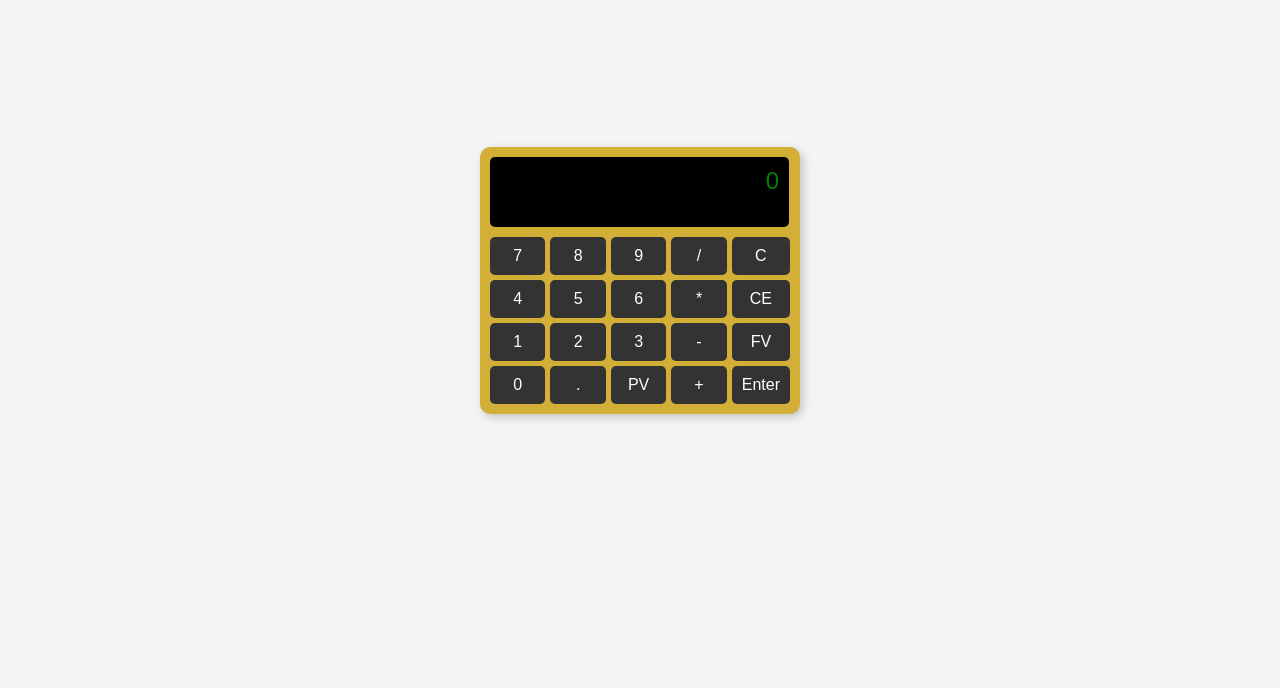
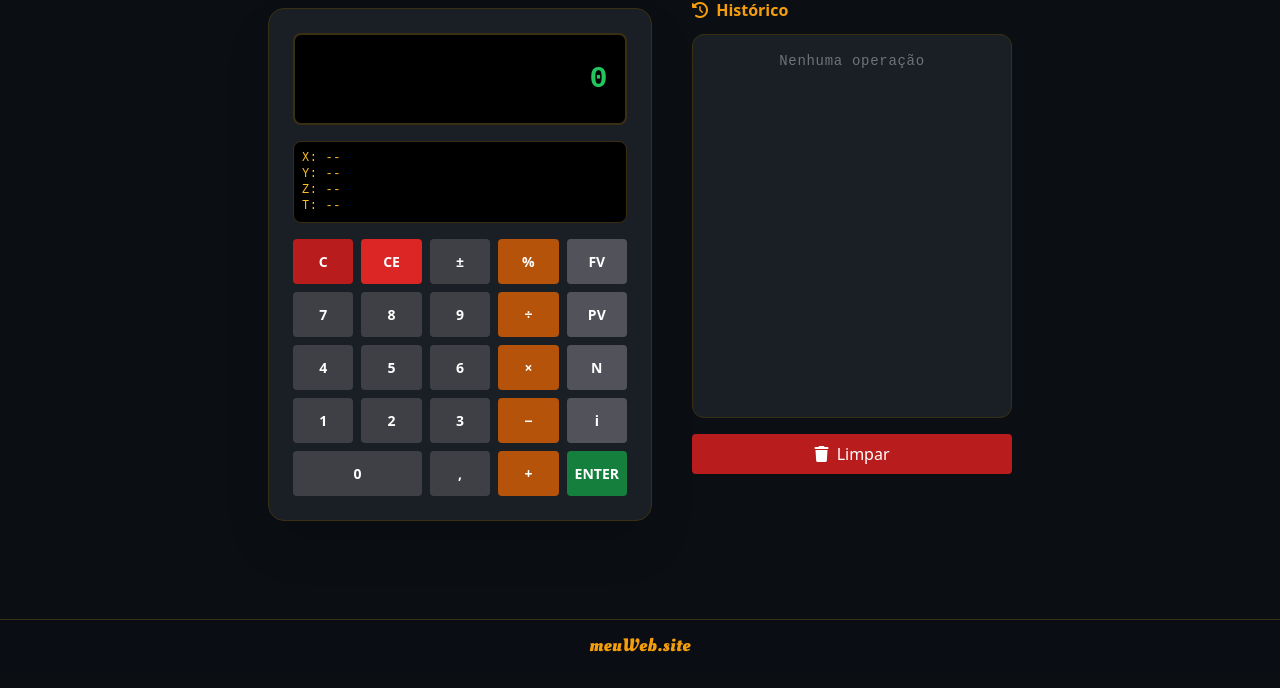
Before and after one commit to meuWeb-site/hp12c, a plain HTML site: page index.html in a window 1280 px wide. Shown: the part 128-816 px from the top of the page. Drawn offline with nearby package versions, Linux system fonts and the light colour scheme.

Commit message:
:heavy_plus_sign: Hp12c CM: v1.0

```diff
--- a/index.html
+++ b/index.html
@@ -1,147 +1,271 @@
 <!DOCTYPE html>
 <html lang="pt-BR">
+
 <head>
     <meta charset="UTF-8">
     <meta name="viewport" content="width=device-width, initial-scale=1.0">
-    <title>HP 12C Clone</title>
+    <title>HP-12C Clone</title>
+    <link rel="icon" type="image/x-icon" href="./favicon.ico">
+
+    <script src="https://cdn.tailwindcss.com"></script>
+    <link rel="stylesheet" href="https://cdnjs.cloudflare.com/ajax/libs/font-awesome/6.4.0/css/all.min.css">
+    <link rel="preconnect" href="https://fonts.googleapis.com">
+    <link rel="preconnect" href="https://fonts.gstatic.com" crossorigin>
+    <link href="https://fonts.googleapis.com/css2?family=Oleo+Script:wght@400;700&display=swap" rel="stylesheet">
+
     <style>
         body {
-            font-family: Arial, sans-serif;
-            display: flex;
-            justify-content: center;
-            align-items: center;
-            height: 100vh;
-            background-color: #f4f4f4;
+            background-color: #0b0f14;
+            transition: background-color 0.3s;
         }
-        .calculator {
-            width: 300px;
-            background: #d4af37;
-            padding: 10px;
-            border-radius: 10px;
-            box-shadow: 3px 3px 10px rgba(0, 0, 0, 0.2);
+
+        body.light-mode {
+            background-color: #f1f5f9;
         }
-        .display {
-            width: 93%;
-            height: 50px;
-            background: black;
-            color: green;
-            text-align: right;
-            padding: 10px;
-            font-size: 1.5em;
-            border-radius: 5px;
+
+        .display-text {
+            font-family: "Courier New", monospace;
+            letter-spacing: 0.05em;
         }
-        .buttons {
-            display: grid;
-            grid-template-columns: repeat(5, 1fr);
-            gap: 5px;
-            margin-top: 10px;
+
+        .button-hp {
+            font-weight: 600;
+            font-size: 0.875rem;
+            transition: all 0.15s ease;
         }
-        button {
-            padding: 10px;
-            font-size: 1em;
-            border: none;
-            cursor: pointer;
-            border-radius: 5px;
-            background: #333;
-            color: white;
-        }
-        button:hover {
-            background: #555;
+
+        .button-hp:active {
+            transform: scale(0.95);
         }
     </style>
 </head>
+
 <body>
-    <div class="calculator">
-        <div class="display" id="display">0</div>
-        <div class="buttons">
-            <button onclick="addToDisplay('7')">7</button>
-            <button onclick="addToDisplay('8')">8</button>
-            <button onclick="addToDisplay('9')">9</button>
-            <button onclick="performOperation('/')">/</button>
-            <button onclick="clearDisplay()">C</button>
-            <button onclick="addToDisplay('4')">4</button>
-            <button onclick="addToDisplay('5')">5</button>
-            <button onclick="addToDisplay('6')">6</button>
-            <button onclick="performOperation('*')">*</button>
-            <button onclick="clearEntry()">CE</button>
-            <button onclick="addToDisplay('1')">1</button>
-            <button onclick="addToDisplay('2')">2</button>
-            <button onclick="addToDisplay('3')">3</button>
-            <button onclick="performOperation('-')">-</button>
-            <button>FV</button>
-            <button onclick="addToDisplay('0')">0</button>
-            <button onclick="addToDisplay('.')">.</button>
-            <button>PV</button>
-            <button onclick="performOperation('+')">+</button>
-            <button onclick="pushToStack()">Enter</button>
+    <div class="min-h-screen flex items-center justify-center gap-10 p-6 pb-24">
+
+        <!-- CALCULADORA -->
+        <div>
+
+            <!-- HEADER -->
+            <div class="flex justify-between items-center mb-4">
+                <h1 class="text-xl font-bold text-amber-500">HP-12C</h1>
+                <button onclick="toggleTheme()" class="p-2 rounded bg-amber-600 hover:bg-amber-700">
+                    <i class="fas fa-adjust text-black"></i>
+                </button>
+            </div>
+
+            <!-- CORPO -->
+            <div class="bg-[#1a1f26] p-6 rounded-2xl shadow-2xl w-96 border border-[#3a2f12]">
+
+                <!-- DISPLAY -->
+                <div class="bg-black border-2 border-[#3a2f12] rounded-lg p-4 mb-4">
+                    <div id="display"
+                        class="display-text text-green-500 text-3xl text-right font-bold h-14 flex items-center justify-end">
+                        0
+                    </div>
+                </div>
+
+                <!-- STACK -->
+                <div class="bg-black border border-[#3a2f12] rounded-lg p-2 mb-4 text-xs text-amber-400 display-text">
+                    <div id="stackDisplay"></div>
+                </div>
+
+                <!-- TECLADO -->
+                <div class="grid grid-cols-5 gap-2">
+
+                    <button onclick="clearAll()" class="button-hp bg-red-700 text-white rounded py-3">C</button>
+                    <button onclick="clearEntry()" class="button-hp bg-red-600 text-white rounded py-3">CE</button>
+                    <button onclick="toggleSign()" class="button-hp bg-zinc-700 text-white rounded py-3">±</button>
+                    <button onclick="performOperation('%')"
+                        class="button-hp bg-amber-700 text-white rounded py-3">%</button>
+                    <button class="button-hp bg-zinc-600 text-white rounded py-3">FV</button>
+
+                    <button onclick="addDigit('7')" class="button-hp bg-zinc-700 text-white rounded py-3">7</button>
+                    <button onclick="addDigit('8')" class="button-hp bg-zinc-700 text-white rounded py-3">8</button>
+                    <button onclick="addDigit('9')" class="button-hp bg-zinc-700 text-white rounded py-3">9</button>
+                    <button onclick="performOperation('/')"
+                        class="button-hp bg-amber-700 text-white rounded py-3">÷</button>
+                    <button class="button-hp bg-zinc-600 text-white rounded py-3">PV</button>
+
+                    <button onclick="addDigit('4')" class="button-hp bg-zinc-700 text-white rounded py-3">4</button>
+                    <button onclick="addDigit('5')" class="button-hp bg-zinc-700 text-white rounded py-3">5</button>
+                    <button onclick="addDigit('6')" class="button-hp bg-zinc-700 text-white rounded py-3">6</button>
+                    <button onclick="performOperation('*')"
+                        class="button-hp bg-amber-700 text-white rounded py-3">×</button>
+                    <button class="button-hp bg-zinc-600 text-white rounded py-3">N</button>
+
+                    <button onclick="addDigit('1')" class="button-hp bg-zinc-700 text-white rounded py-3">1</button>
+                    <button onclick="addDigit('2')" class="button-hp bg-zinc-700 text-white rounded py-3">2</button>
+                    <button onclick="addDigit('3')" class="button-hp bg-zinc-700 text-white rounded py-3">3</button>
+                    <button onclick="performOperation('-')"
+                        class="button-hp bg-amber-700 text-white rounded py-3">−</button>
+                    <button class="button-hp bg-zinc-600 text-white rounded py-3">i</button>
+
+                    <button onclick="addDigit('0')"
+                        class="button-hp col-span-2 bg-zinc-700 text-white rounded py-3">0</button>
+                    <button onclick="addDecimal()" class="button-hp bg-zinc-700 text-white rounded py-3">,</button>
+                    <button onclick="performOperation('+')"
+                        class="button-hp bg-amber-700 text-white rounded py-3">+</button>
+                    <button onclick="enter()"
+                        class="button-hp bg-green-700 text-white rounded py-3 font-bold">ENTER</button>
+
+                </div>
+            </div>
         </div>
+
+        <!-- HISTÓRICO -->
+        <div class="w-80">
+            <h2 class="text-amber-500 font-bold mb-3">
+                <i class="fas fa-history mr-1"></i> Histórico
+            </h2>
+
+            <div id="history"
+                class="bg-[#1a1f26] border border-[#3a2f12] rounded-xl p-4 h-96 overflow-y-auto text-sm display-text text-amber-400">
+                <p class="text-zinc-500 text-center">Nenhuma operação</p>
+            </div>
+
+            <button onclick="clearHistory()" class="mt-4 w-full bg-red-700 hover:bg-red-800 text-white rounded py-2">
+                <i class="fas fa-trash mr-1"></i> Limpar
+            </button>
+        </div>
+
     </div>
+    <footer
+        class="fixed bottom-0 w-full py-4 text-center text-zinc-500 text-sm border-t border-[#3a2f12] bg-[#0b0f14]/90 backdrop-blur-sm">
+        <div class="flex items-center justify-center gap-3">
+            <a href="http://meuweb.site" target="_blank" rel="noopener noreferrer">
+                <span class="text-amber-500 font-bold tracking-wide"
+                    style="font-family: 'Oleo Script', cursive; font-size: large;">meuWeb.site</span>
+            </a>
+        </div>
+    </footer>
+
 
     <script>
         let stack = [];
-        let currentValue = '';
+        let currentValue = "";
+        let history = [];
 
-        function addToDisplay(value) {
-            currentValue += value;
+        function updateDisplay() {
+            document.getElementById("display").innerText =
+                currentValue || stack[stack.length - 1] || "0";
+        }
+
+        function updateStackDisplay() {
+            const labels = ["X", "Y", "Z", "T"];
+            const div = document.getElementById("stackDisplay");
+
+            div.innerHTML = labels.map((l, i) => {
+                const v = stack[stack.length - 1 - i];
+                return `${l}: ${v ?? "--"}`;
+            }).join("<br>");
+        }
+
+        function addDigit(d) {
+            currentValue += d;
             updateDisplay();
         }
 
-        function pushToStack() {
-            if (currentValue !== '') {
-                stack.push(parseFloat(currentValue));
-                currentValue = '';
+        function addDecimal() {
+            if (!currentValue.includes(".")) {
+                currentValue += ".";
                 updateDisplay();
             }
         }
 
-        function performOperation(operator) {
-            if (currentValue !== '') {
+        function enter() {
+            if (currentValue !== "") {
                 stack.push(parseFloat(currentValue));
-                currentValue = '';
+                currentValue = "";
+            } else if (stack.length) {
+                stack.push(stack[stack.length - 1]);
             }
+            updateDisplay();
+            updateStackDisplay();
+        }
+
+        function performOperation(op) {
+            if (currentValue !== "") enter();
             if (stack.length < 2) return;
-            let b = stack.pop();
-            let a = stack.pop();
-            let result;
 
-            switch (operator) {
-                case '+': result = a + b; break;
-                case '-': result = a - b; break;
-                case '*': result = a * b; break;
-                case '/': result = b !== 0 ? a / b : 'Erro'; break;
-                default: return;
+            const x = stack.pop();
+            const y = stack.pop();
+            let r;
+
+            switch (op) {
+                case "+": r = y + x; break;
+                case "-": r = y - x; break;
+                case "*": r = y * x; break;
+                case "/": r = x !== 0 ? y / x : NaN; break;
+                case "%": r = y * (x / 100); break;
             }
 
-            stack.push(result);
+            if (!isNaN(r)) {
+                stack.push(r);
+                addHistory(y, op, x, r);
+            }
+
+            updateDisplay();
+            updateStackDisplay();
+        }
+
+        function toggleSign() {
+            if (currentValue) {
+                currentValue = (-parseFloat(currentValue)).toString();
+                updateDisplay();
+            }
+        }
+
+        function clearEntry() {
+            currentValue = "";
             updateDisplay();
         }
 
-        function updateDisplay() {
-            document.getElementById('display').innerText = currentValue || (stack.length > 0 ? stack[stack.length - 1] : '0');
+        function clearAll() {
+            stack = [];
+            currentValue = "";
+            updateDisplay();
+            updateStackDisplay();
         }
 
-        function clearDisplay() {
-            stack = [];
-            currentValue = '';
-            updateDisplay();
+        function addHistory(a, o, b, r) {
+            history.unshift(`${a} ${o} ${b} = ${r.toFixed(4)}`);
+            history = history.slice(0, 20);
+            renderHistory();
         }
 
-        function clearEntry() {
-            currentValue = '';
-            updateDisplay();
+        function renderHistory() {
+            const h = document.getElementById("history");
+            h.innerHTML = history.length
+                ? history.map(i => `<div class="mb-2">${i}</div>`).join("")
+                : `<p class="text-zinc-500 text-center">Nenhuma operação</p>`;
         }
 
-        document.addEventListener('keydown', function(event) {
-            if (!isNaN(event.key) || event.key === '.') {
-                addToDisplay(event.key);
-            } else if (event.key === 'Enter') {
-                pushToStack();
-            } else if (['+', '-', '*', '/'].includes(event.key)) {
-                performOperation(event.key);
-            } else if (event.key === 'Backspace') {
-                clearEntry();
+        function clearHistory() {
+            history = [];
+            renderHistory();
+        }
+
+        function toggleTheme() {
+            document.body.classList.toggle("light-mode");
+        }
+
+        document.addEventListener("keydown", (e) => {
+            const key = e.key;
+            if (key >= "0" && key <= "9") addDigit(key);
+            if (key === "." || key === ",") addDecimal();
+            if (key === "Enter") {
+                e.preventDefault();
+                enter();
             }
+            if (["+", "-", "*", "/", "%"].includes(key)) performOperation(key);
+            if (key === "Backspace") clearEntry();
+            if (key === "Escape") clearAll();
+            if (key.toLowerCase() === "n") toggleSign();
         });
+
+        updateStackDisplay();
     </script>
 </body>
+
 </html>
```
Also changed, not shown: favicon.ico (added).
